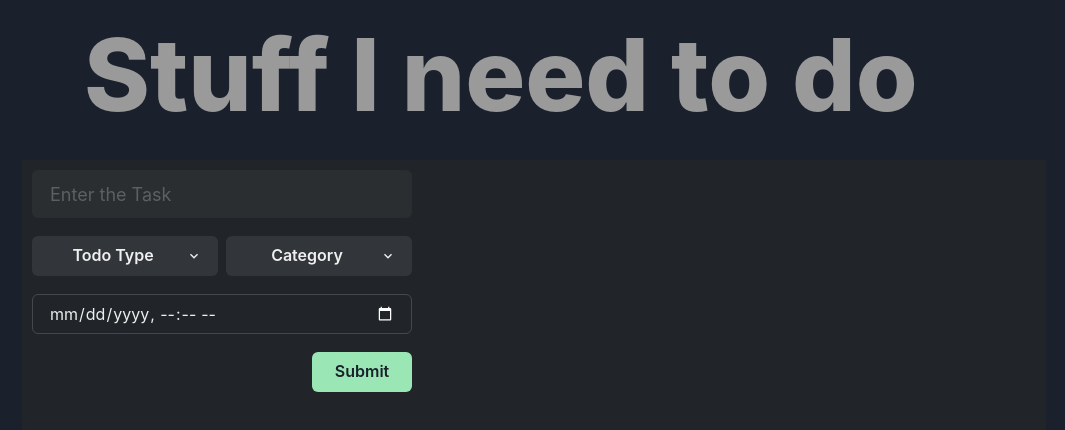
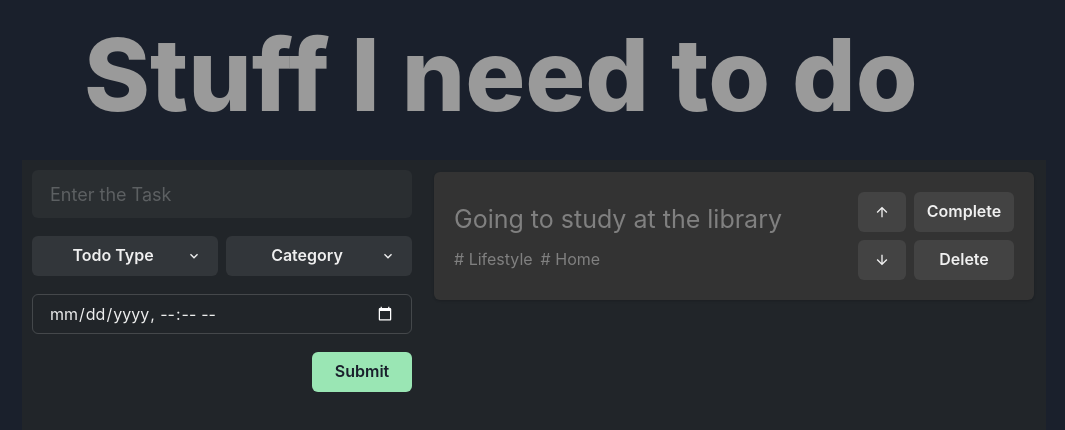
Before and after one commit to Chandankrswain/TODO-LIST, a React (Vite) app: page / in a window 1280 px wide. Shown: the top 430 px of the page, without its empty margins (106-1171 px from the left). Built offline with nearby package versions, Linux system fonts and the light colour scheme.

Commit message:
ADD : TODO CARD LAYOUT

```diff
--- a/src/App.tsx
+++ b/src/App.tsx
@@ -5,6 +5,7 @@ import DateAndTime from "./components/DateAndTime";
 import Category from "./components/Category";
 import SubmitButton from "./components/SubmitButton";
 import { useState } from "react";
+import TodoCards from "./components/TodoCards";
 
 const headStyle = {
   fontSize: "100px",
@@ -61,7 +62,9 @@ function App() {
             </VStack>
           </VStack>
         </GridItem>
-        <GridItem width="100%" bg="#212529"></GridItem>
+        <GridItem width="100%" bg="#212529">
+          <TodoCards />
+        </GridItem>
       </Grid>
     </>
   );
--- /dev/null
+++ b/src/components/TodoCards.tsx
@@ -0,0 +1,43 @@
+import { Card, CardBody, Text, Button, HStack, VStack } from "@chakra-ui/react";
+import { ArrowUpIcon, ArrowDownIcon } from "@chakra-ui/icons";
+import Category from "./Category";
+
+interface Props {}
+
+const TodoCards = () => {
+  return (
+    <>
+      <Card margin={3} bgColor="#333333">
+        <CardBody>
+          <HStack justifyContent="space-between">
+            <VStack alignItems="flex-start">
+              <Text color="grey" fontSize={25}>
+                Going to study at the library
+              </Text>
+              <HStack>
+                <Text color="grey"># Lifestyle</Text>
+                <Text color="grey"># Home</Text>
+              </HStack>
+            </VStack>
+            <HStack>
+              <VStack>
+                <Button>
+                  <ArrowUpIcon />
+                </Button>
+                <Button>
+                  <ArrowDownIcon />
+                </Button>
+              </VStack>
+              <VStack>
+                <Button width="100px">Complete</Button>
+                <Button width="100px">Delete</Button>
+              </VStack>
+            </HStack>
+          </HStack>
+        </CardBody>
+      </Card>
+    </>
+  );
+};
+
+export default TodoCards;
```
